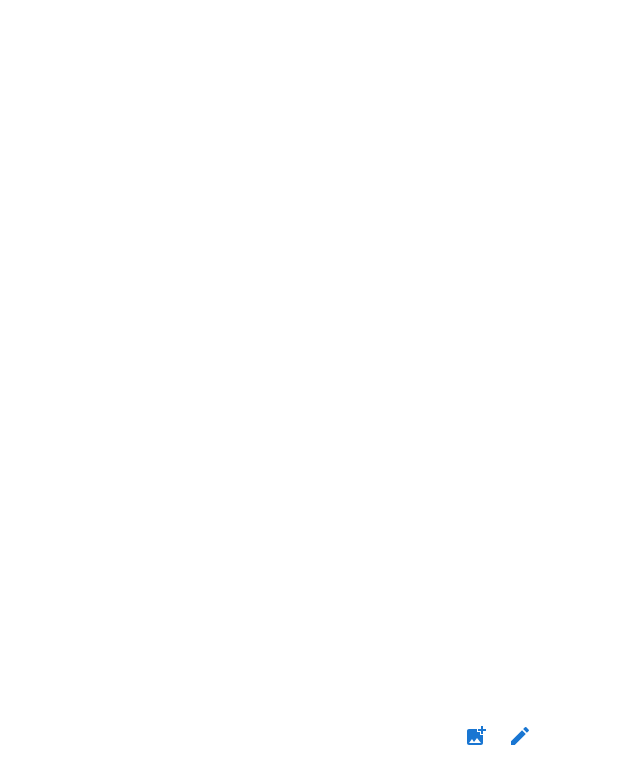
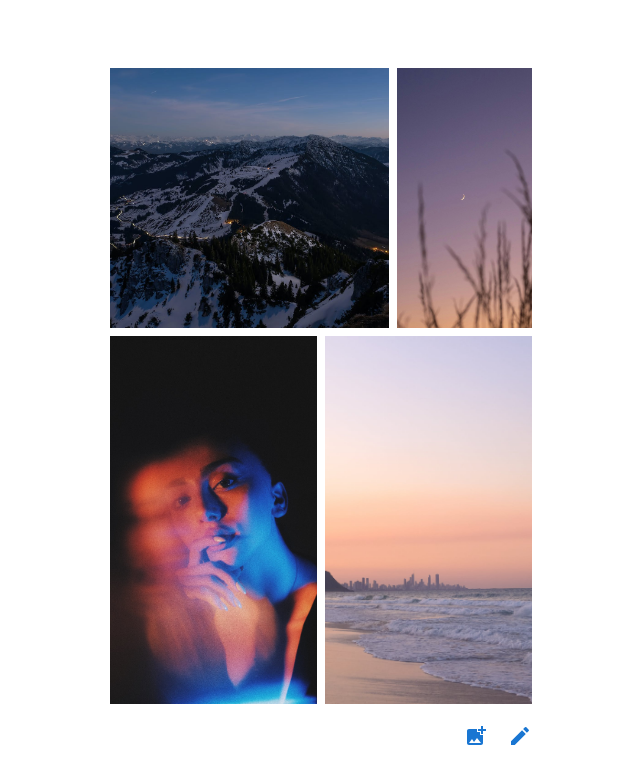
Before and after one commit to JennyBack/collagemaker, a React (Create React App) app: page / in a window 1280 px wide. Shown: the top 784 px of the page, without its empty margins (319-959 px from the left). Built offline with nearby package versions, Linux system fonts and the light colour scheme.

Commit message:
went back a bit...

```diff
--- a/src/components/ImageGrid.tsx
+++ b/src/components/ImageGrid.tsx
@@ -4,7 +4,7 @@ import {GridColumnStyle} from "../hooks/useCreateGridColumnStyle";
 
 type ImageGridProps = {
     images:any;
-    // gridColumnStyle:GridColumnStyle;
+    gridColumnStyle:GridColumnStyle;
 };
 
 const getImageDimensions = (images) => {
@@ -16,62 +16,30 @@ const getImageDimensions = (images) => {
             return imagesArray.push({src:image,height:img.height,width:img.width});
         };
     })
-
     return imagesArray;
 }
 
-const ImageGrid = ({images}: ImageGridProps) => {
-    // let {columnOne,columnTwo,columnThree,columnFour} = gridColumnStyle;
+//TODO griden ska skunna varieras i bildantal -> griden måste fungera för både stående och liggande bilder utan att kapa bilderna
+
+
+const ImageGrid = ({images,gridColumnStyle}: ImageGridProps) => {
+    let {columnOne,columnTwo,columnThree,columnFour} = gridColumnStyle;
     const [imagesArray,setImagesArray] = React.useState(getImageDimensions(images));
 
-    let gridColumnStyles:number[] = [
-       12,4,4,4
-    ];
-
-    return <Grid container spacing={1} aria-label={'image-collage'} sx={{height:'100%',overflow:'hidden'}}>
-        {imagesArray && imagesArray.map((image, index) => {
-            let isPortrait = image.height > image.width;
-            let imageIndex = index;
-
-            if(images.length === 4) {
-                if (isPortrait) {
-                    return <Grid xs={4}>
-                        <img style={{width: '100%', height: '100%', objectFit: 'cover'}} src={images[imageIndex]}
-                             alt={'start image'}/>
-                    </Grid>
-                }
-                        return < Grid
-                        xs = {12
-                        } >
-                            < img
-                        style = {
-                        {
-                            width: '100%', height: '100%', objectFit: 'cover'
-                        }
-                    }
-                        src = {images[imageIndex]}
-                        alt = {'start image'}
-                        />
-                    </Grid>
-            }
-        })}
-            </Grid>
-
-
-    // return  <Grid container spacing={1} aria-label={'image-collage'} sx={{height:'100%',overflow:'hidden'}} >
-    //     <Grid xs={columnOne.xs}>
-    //         <img  style={{width:'100%',height:'100%',objectFit:'cover'}} src={images[1]} alt={'start image'}></img>
-    //     </Grid>
-    //     <Grid xs={columnTwo.xs}>
-    //         <img style={{width:'100%',height:'100%',objectFit:'cover'}} src={images[0]} alt={'start image'}/>
-    //     </Grid>
-    //     <Grid xs={columnThree.xs}>
-    //         <img  style={{width:'100%',height:'100%',objectFit:'cover'}} src={images[2]} alt={'start image'}></img>
-    //     </Grid>
-    //     <Grid xs={columnFour.xs}>
-    //         <img style={{width:'100%',height:'100%',objectFit:'cover'}} src={images[3]} alt={'start image'}></img>
-    //     </Grid>
-    // </Grid>
+ return   <Grid container spacing={1} aria-label={'image-collage'} sx={{height:'100%',overflow:'hidden'}} >
+    <Grid xs={columnOne.xs}>
+        <img  style={{width:'100%',height:'100%',objectFit:'cover'}} src={images[1]} alt={'start image'}></img>
+    </Grid>
+    <Grid xs={columnTwo.xs}>
+        <img style={{width:'100%',height:'100%',objectFit:'cover'}} src={images[0]} alt={'start image'}/>
+    </Grid>
+    <Grid xs={columnThree.xs}>
+        <img  style={{width:'100%',height:'100%',objectFit:'cover'}} src={images[2]} alt={'start image'}></img>
+    </Grid>
+    <Grid xs={columnFour.xs}>
+        <img style={{width:'100%',height:'100%',objectFit:'cover'}} src={images[3]} alt={'start image'}></img>
+    </Grid>
+</Grid>
 }
 
 export default ImageGrid;
```
